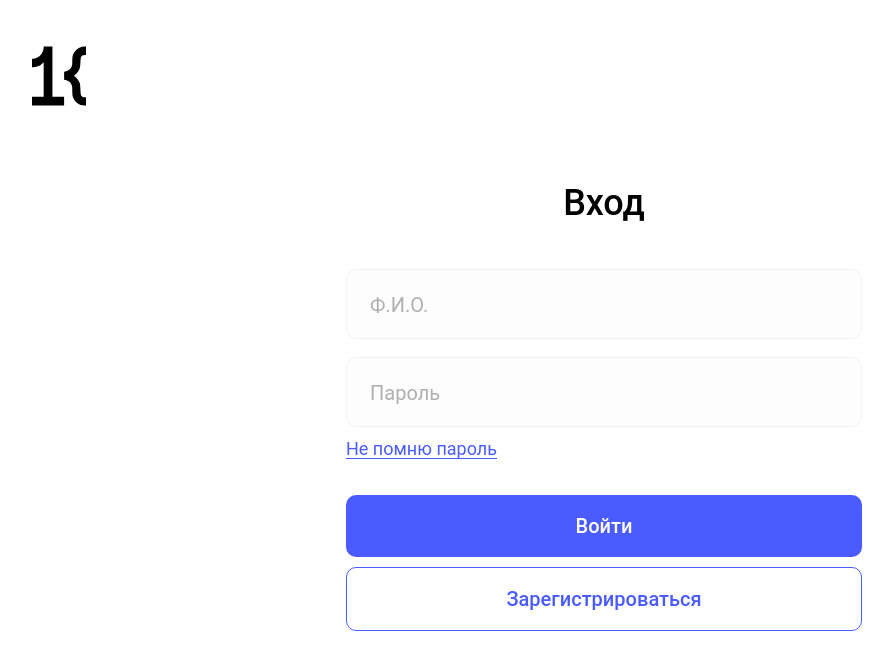
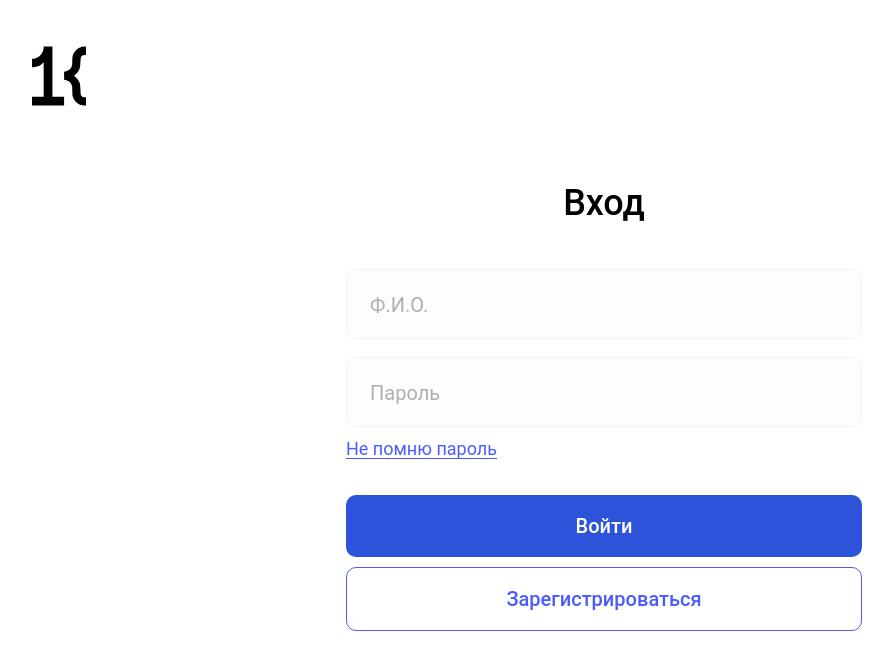
Before and after one commit to Catolly/Kemsu_Document_Flow, a Nuxt app in the folder client/: page /Login in a window 1280 px wide. In both pictures the pointer is over the button "Войти". Shown: the top 670 px of the page, without its empty margins (36-929 px from the left). Built offline with nearby package versions, Linux system fonts and the light colour scheme.

Commit message:
feat(v-button): добавить hover

```diff
--- a/client/components/vButton.vue
+++ b/client/components/vButton.vue
@@ -39,8 +39,14 @@ export default {
 .red,
 .green,
 .blue {
+	&:hover {
+		cursor: pointer;
+	}
 	&.filled {
 		border: none;
+		color: #fff;
+	}
+	&.filled:hover {
 		color: #fff;
 	}
 }
@@ -48,22 +54,43 @@ export default {
 .red {
 	color: @red;
 	border: 1px solid @red;
+	&:hover {
+		color: @red-hover;
+		border-color: @red-hover;
+	}
 	&.filled {
 		background-color: @red;
+	}
+	&.filled:hover {
+		background-color: @red-hover;
 	}
 }
 .green {
 	color: @green;
 	border: 1px solid @green;
+	&:hover {
+		color: @green-hover;
+		border-color: @green-hover;
+	}
 	&.filled {
 		background-color: @green;
+	}
+	&.filled:hover {
+		background-color: @green-hover;
 	}
 }
 .blue {
 	color: @blue;
 	border: 1px solid @blue;
+	&:hover {
+		color: @blue-hover;
+		border-color: @blue-hover;
+	}
 	&.filled {
 		background-color: @blue;
+	}
+	&.filled:hover {
+		background-color: @blue-hover;
 	}
 }
 
```
